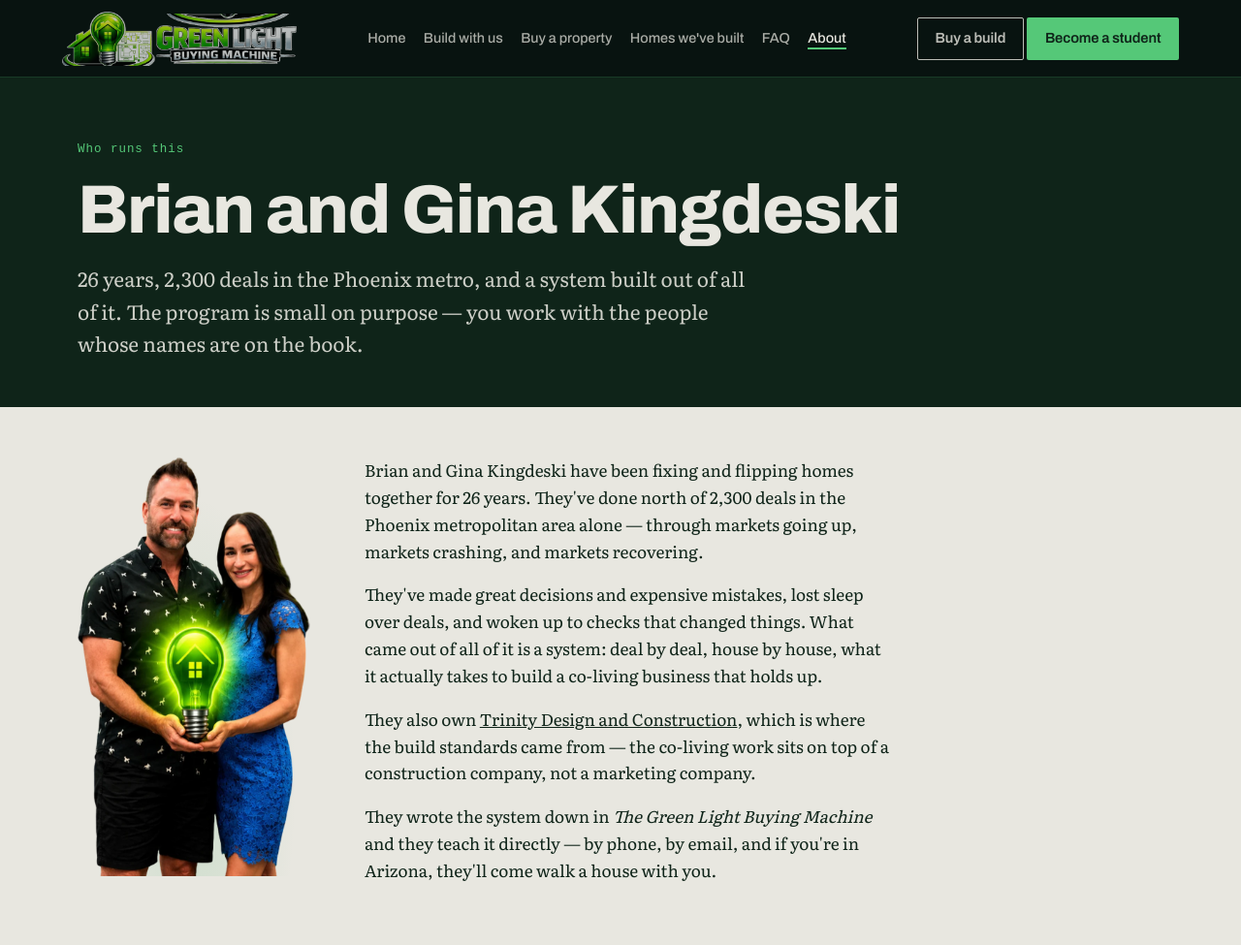
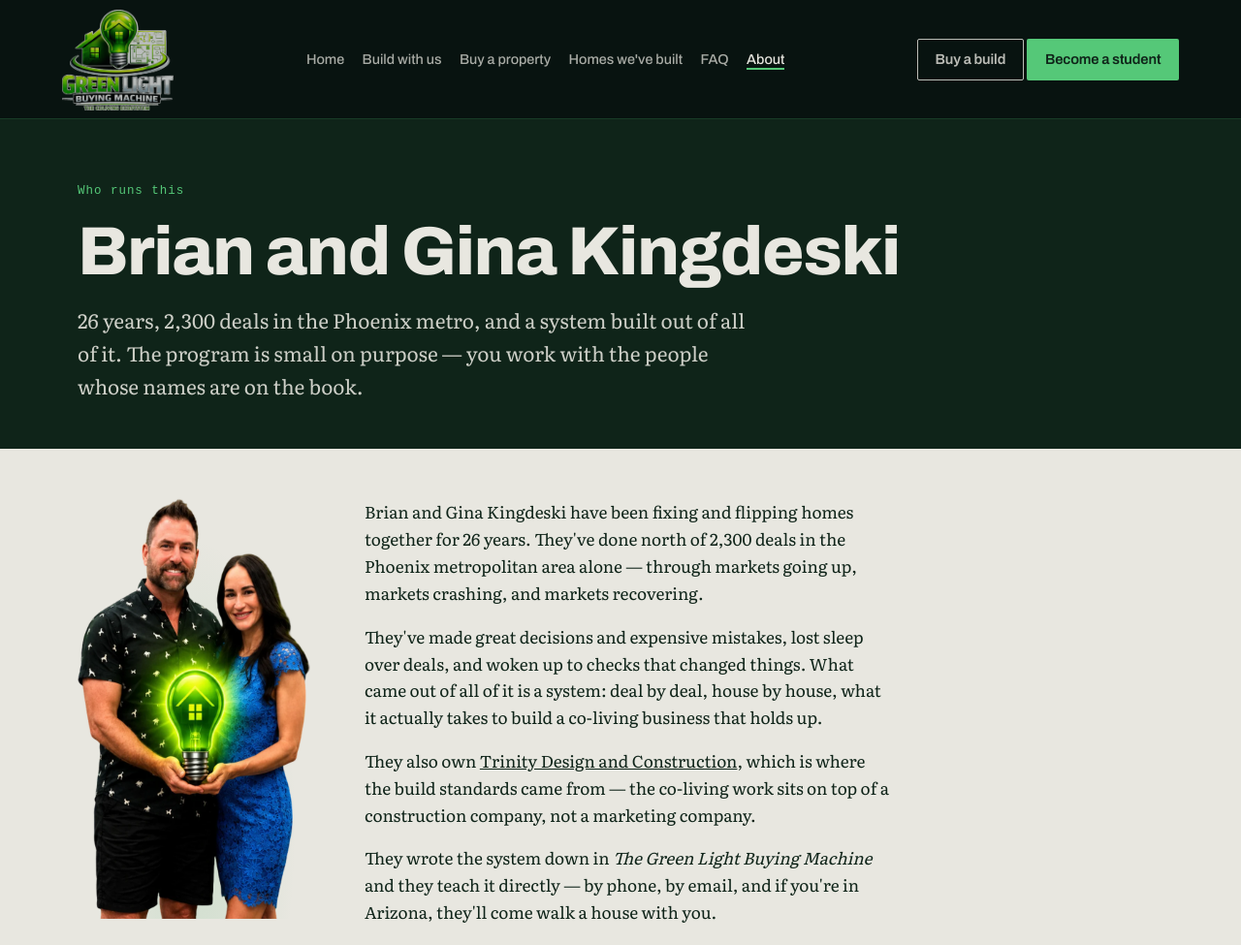
Before and after one commit to brittanyRM/GreenLIghtBuyingMachineWebsite, an Astro site: page /about in a window 1280 px wide. Shown: the top 975 px of the page at 97% size. Built offline with nearby package versions, Linux system fonts and the light colour scheme; Astro itself is replaced by a stand-in of ours; a web font is replaced by a local one.

Commit message:
Restore logo as designed

```diff
--- a/src/layouts/Base.astro
+++ b/src/layouts/Base.astro
@@ -48,11 +48,11 @@
       <div class="wrap">
         <a class="brand" href="/">
           <img
-            src="/images/brand/logo-h.webp"
-            srcset="/images/brand/logo-h.webp 1x, /images/brand/logo-h-2x.webp 2x"
+            src="/images/brand/logo-full.webp"
+            srcset="/images/brand/logo-full.webp 1x, /images/brand/logo-full-2x.webp 2x"
             alt={site.brand}
-            width="760"
-            height="176"
+            width="520"
+            height="469"
           />
         </a>
         {bare ? (
--- a/src/pages/admin.astro
+++ b/src/pages/admin.astro
@@ -62,7 +62,7 @@
   <body>
     <div class="admin-bar">
       <div class="wrap">
-        <img src="/images/brand/logo-h.webp" alt="Green Light Buying Machine" />
+        <img src="/images/brand/logo-full.webp" alt="Green Light Buying Machine" />
         <span class="who" id="whoami">Editing the website</span>
         <button class="btn ghost hidden" id="signout" style="padding:.45rem 1rem;font-size:.85rem">Sign out</button>
       </div>
--- a/src/styles/global.css
+++ b/src/styles/global.css
@@ -38,12 +38,12 @@
   .nav{background:var(--ink-deep);color:var(--paper);
     box-shadow:inset 0 -1px 0 rgba(85,200,120,.22)}
   .nav .wrap{display:flex;align-items:center;justify-content:space-between;
-    gap:.75rem 1.5rem;flex-wrap:nowrap;padding-block:.55rem;max-width:86rem}
+    gap:.75rem 1.25rem;flex-wrap:nowrap;padding-block:.4rem;max-width:88rem}
   @media(max-width:64rem){.nav .wrap{flex-wrap:wrap}}
   .nav .brand{display:block;line-height:0}
-  .nav .brand img,.lp-nav .brand img{width:auto;height:56px;display:block}
+  .nav .brand img,.lp-nav .brand img{width:auto;height:104px;display:block}
   @media(max-width:46rem){
-    .nav .brand img,.lp-nav .brand img{height:52px}
+    .nav .brand img,.lp-nav .brand img{height:76px}
   }
   .nav ul{list-style:none;display:flex;flex-wrap:wrap;gap:.35rem 1.15rem;margin:0;padding:0;
     font-family:var(--display);font-weight:500;font-size:.9rem;white-space:nowrap}
```
Also changed, not shown: public/images/brand/logo-full-2x.webp (added), public/images/brand/logo-full.webp (added), public/images/brand/logo-h-2x.webp (deleted), public/images/brand/logo-h.webp (deleted).
